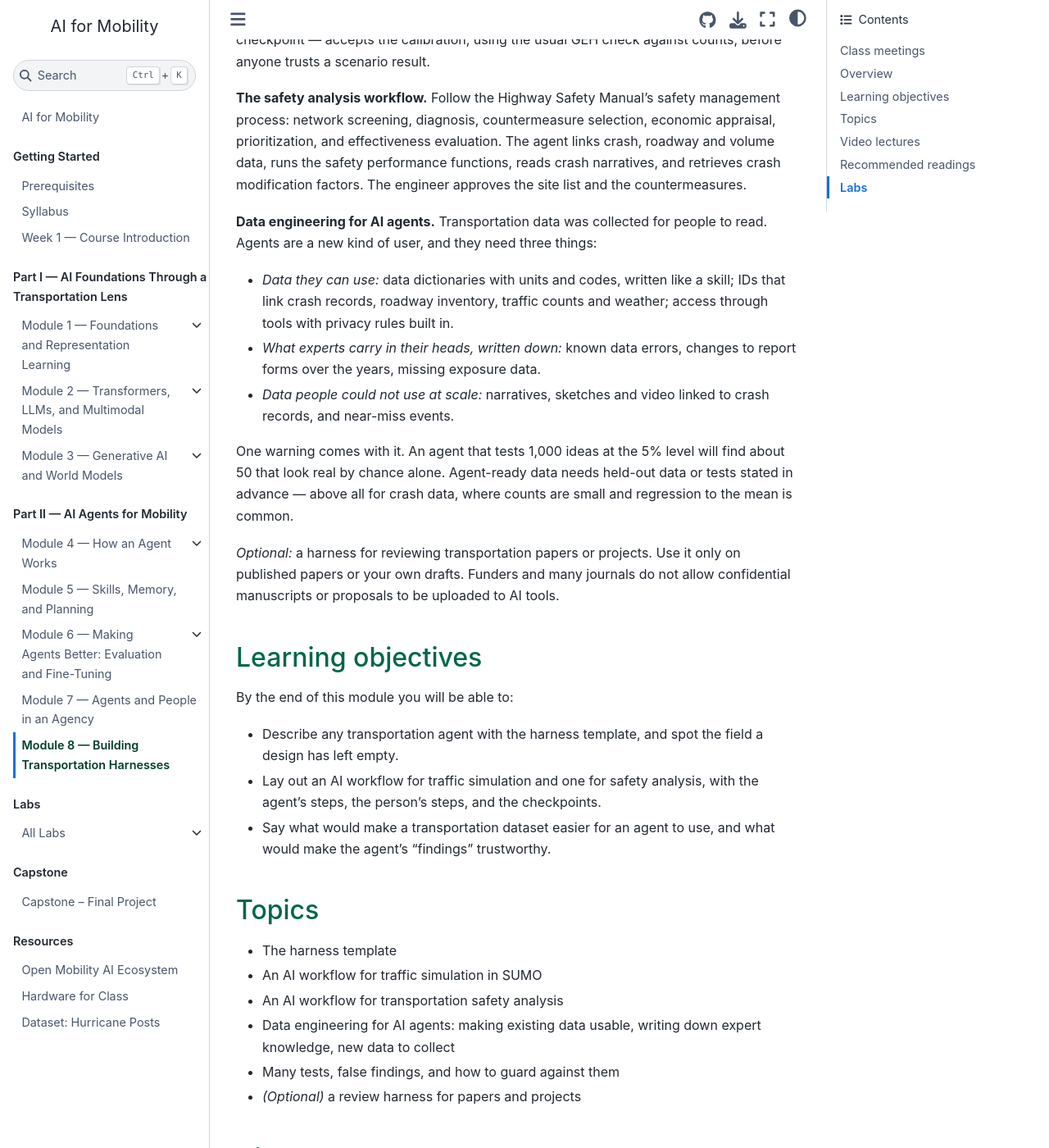
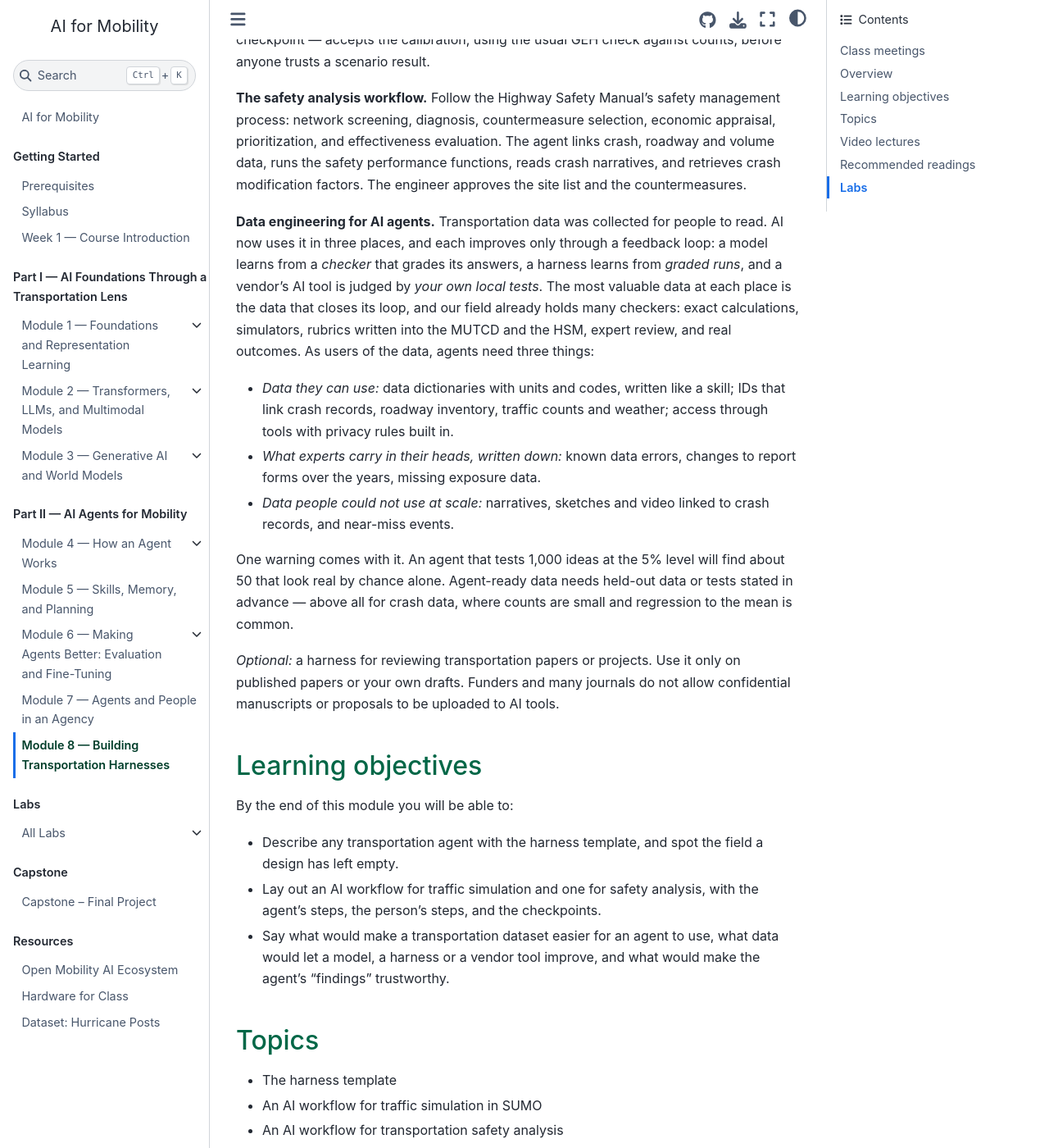
Before and after one commit to ai4mobility/ai4mobility.github.io, a Jupyter Book: the page built from module8/index.md, in a window 1280 px wide and 1400 px high, scrolled down 1274 px. Shown: the whole window at 82% size. Built offline with Jupyter Book 1.0.4 settings and Sphinx 7.4.7 and the Sphinx Book theme 1.1.4, drawn with Linux system fonts in a browser that asks for light colours; pages that are not in the unit, such as notebooks, are missing from menus; some of the changed text lies outside the part shown.

Commit message:
Module 8: frame data engineering by the three feedback loops (model, harness, tool)
Adds the Lecture 5 segment's framing to the module page: each place AI uses
transportation data improves only through a feedback loop, so the data that
closes the loop (checkers, graded runs, local tests) is the most valuable.

Co-Authored-By: Claude Opus 5.5 <noreply@anthropic.com>
Claude-Session: https://claude.ai/code/session_01DMZeVWvWQ7JPvdnJt8kqJo

```diff
--- a/module8/index.md
+++ b/module8/index.md
@@ -37,8 +37,12 @@ effectiveness evaluation. The agent links crash, roadway and volume data, runs t
 functions, reads crash narratives, and retrieves crash modification factors. The engineer approves the
 site list and the countermeasures.
 
-**Data engineering for AI agents.** Transportation data was collected for people to read. Agents are a
-new kind of user, and they need three things:
+**Data engineering for AI agents.** Transportation data was collected for people to read. AI now uses it
+in three places, and each improves only through a feedback loop: a model learns from a *checker* that grades
+its answers, a harness learns from *graded runs*, and a vendor's AI tool is judged by *your own local tests*.
+The most valuable data at each place is the data that closes its loop, and our field already holds many
+checkers: exact calculations, simulators, rubrics written into the MUTCD and the HSM, expert review, and
+real outcomes. As users of the data, agents need three things:
 
 - *Data they can use:* data dictionaries with units and codes, written like a skill; IDs that link crash
   records, roadway inventory, traffic counts and weather; access through tools with privacy rules built in.
@@ -62,14 +66,15 @@ By the end of this module you will be able to:
 - Describe any transportation agent with the harness template, and spot the field a design has left empty.
 - Lay out an AI workflow for traffic simulation and one for safety analysis, with the agent's steps, the
   person's steps, and the checkpoints.
-- Say what would make a transportation dataset easier for an agent to use, and what would make the
-  agent's "findings" trustworthy.
+- Say what would make a transportation dataset easier for an agent to use, what data would let a model, a
+  harness or a vendor tool improve, and what would make the agent's "findings" trustworthy.
 
 ## Topics
 
 - The harness template
 - An AI workflow for traffic simulation in SUMO
 - An AI workflow for transportation safety analysis
+- Data that closes the loop: checkers for models, test tracks and run logs for harnesses, local tests for vendor tools
 - Data engineering for AI agents: making existing data usable, writing down expert knowledge, new data to collect
 - Many tests, false findings, and how to guard against them
 - *(Optional)* a review harness for papers and projects
```
